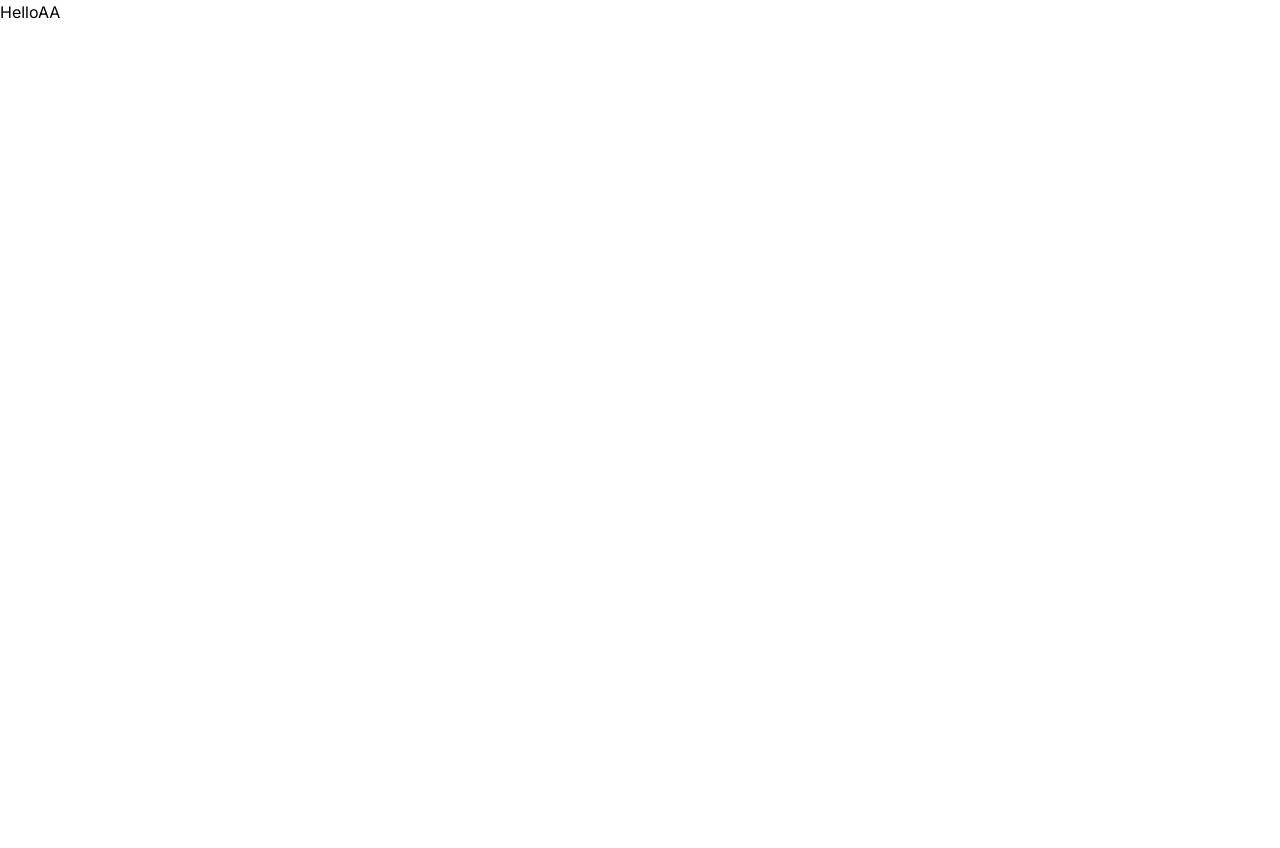
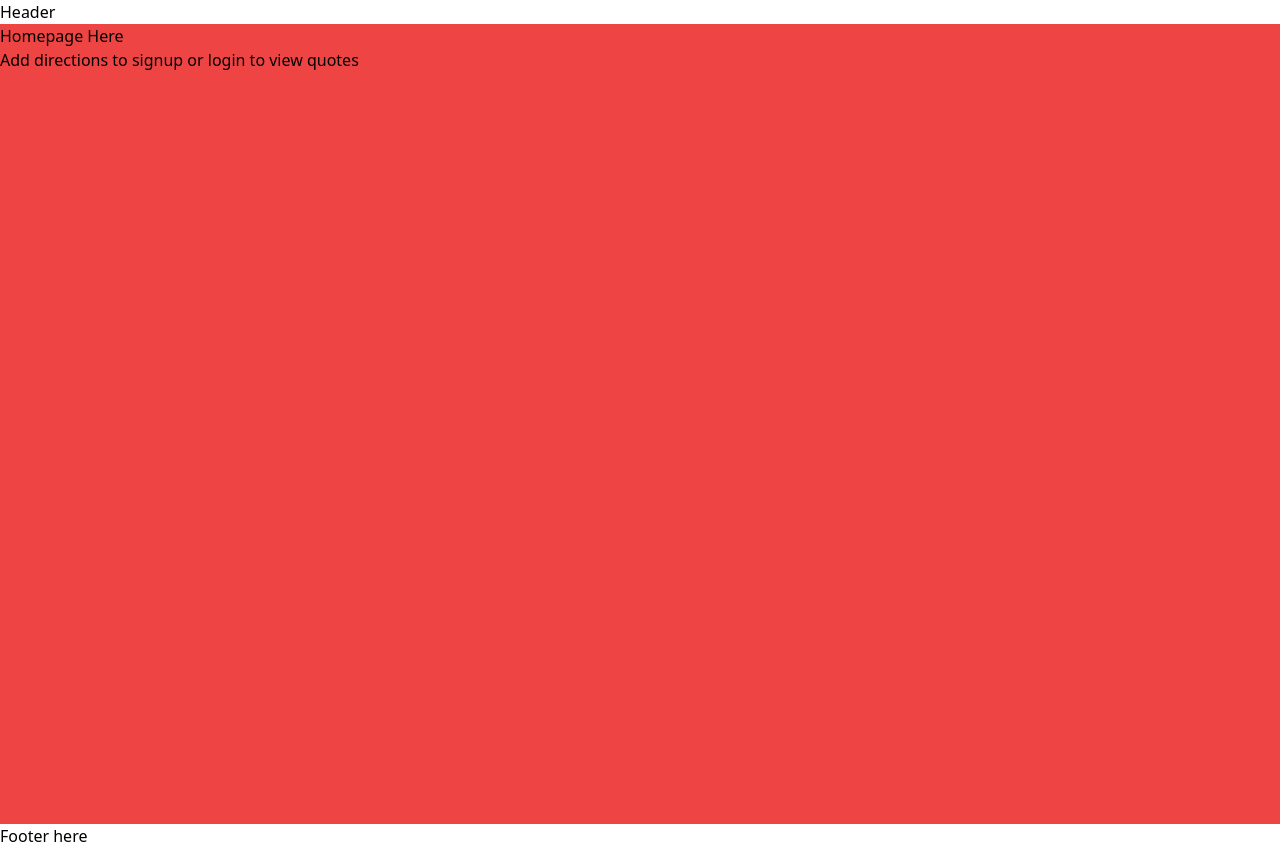
Before and after one commit to dlindqu3/quoted-tapply, a Next.js app: page / in a window 1280 px wide. Before the commit the page ends 800 px from the top, so only its background shows below. Built offline with nearby package versions, Linux system fonts and the light colour scheme.

Commit message:
added header and footer

```diff
--- a/app/layout.js
+++ b/app/layout.js
@@ -1,17 +1,29 @@
-import './globals.css'
-import { Inter } from 'next/font/google'
+import "./globals.css";
+import { Inter } from "next/font/google";
+import Header from "@/components/Header";
+import Footer from "@/components/Footer";
+import Head from "next/head";
 
-const inter = Inter({ subsets: ['latin'] })
+const inter = Inter({ subsets: ["latin"] });
 
 export const metadata = {
-  title: 'Create Next App',
-  description: 'Generated by create next app',
-}
+  title: "Create Next App",
+  description: "Generated by create next app",
+};
+
+// Migrating from the pages directory:
+// The RootLayout replaces the _app.js and _document.js files.
 
 export default function RootLayout({ children }) {
   return (
     <html lang="en">
-      <body className={inter.className}>{children}</body>
+      <body>
+        <Header />
+        <div className="flex flex-col min-h-screen relative bg-red-500">
+          {children}
+        </div>
+        <Footer />
+      </body>
     </html>
-  )
+  );
 }
--- /dev/null
+++ b/app/login/page.jsx
@@ -0,0 +1,9 @@
+import React from 'react'
+
+function LoginPage() {
+  return (
+    <div>Login Page here</div>
+  )
+}
+
+export default LoginPage
--- a/app/page.js
+++ b/app/page.js
@@ -1,7 +1,9 @@
 export default function Home() {
   return (
-    <main className="min-h-screen">
-        <p>HelloAA</p>
+    // <main className="min-h-screen">
+    <main className="">
+      <p>Homepage Here</p>
+      <p>Add directions to signup or login to view quotes</p>
     </main>
   )
 }
--- /dev/null
+++ b/app/register/page.jsx
@@ -0,0 +1,9 @@
+import React from 'react'
+
+function RegisterPage() {
+  return (
+    <div>Register Page in app/register/page.jsx</div>
+  )
+}
+
+export default RegisterPage
--- /dev/null
+++ b/components/Footer.js
@@ -0,0 +1,9 @@
+import React from 'react'
+
+function Footer() {
+  return (
+    <div>Footer here</div>
+  )
+}
+
+export default Footer
--- /dev/null
+++ b/components/Header.js
@@ -0,0 +1,9 @@
+import React from 'react'
+
+function Header() {
+  return (
+    <div>Header</div>
+  )
+}
+
+export default Header
--- a/pages/testRoute.js
+++ /dev/null
@@ -1,9 +0,0 @@
-import React from 'react'
-
-function testRoute() {
-  return (
-    <div>testRoute</div>
-  )
-}
-
-export default testRoute
```
